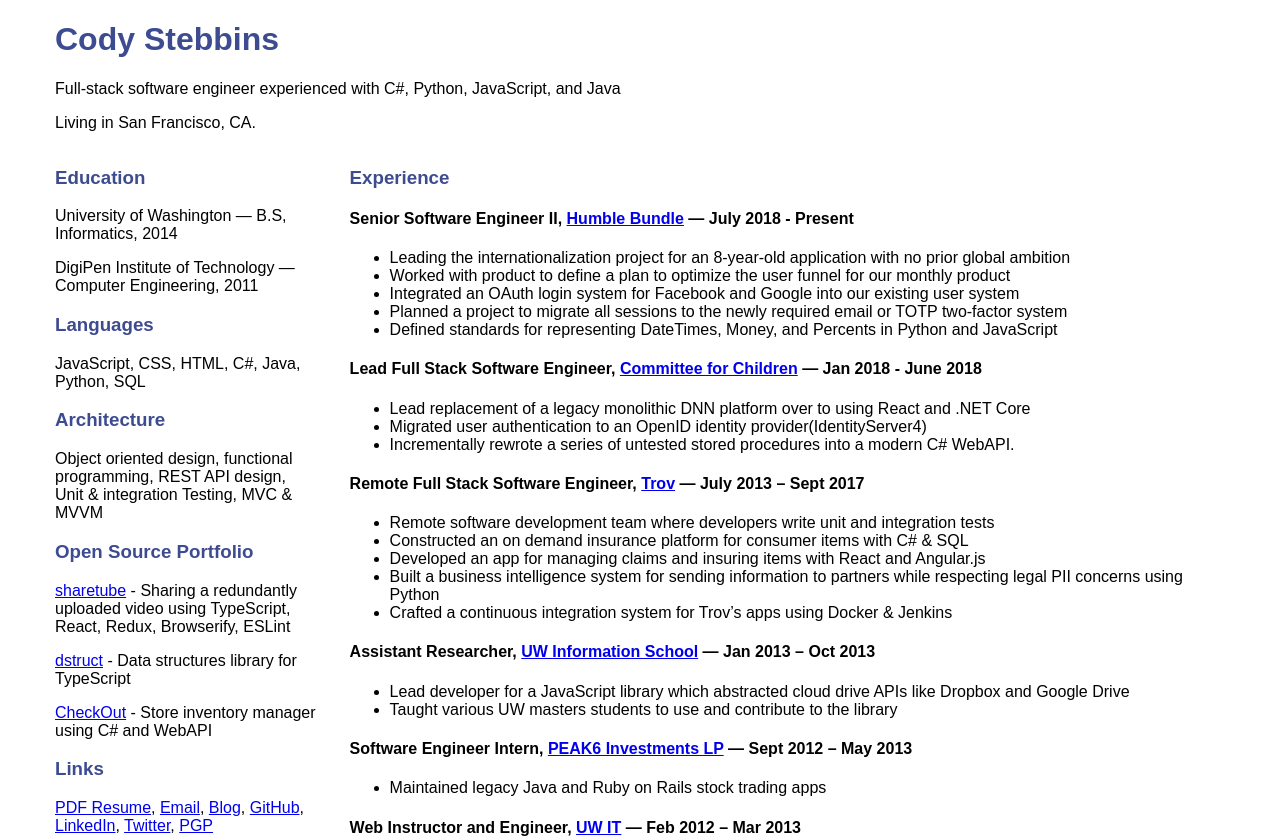
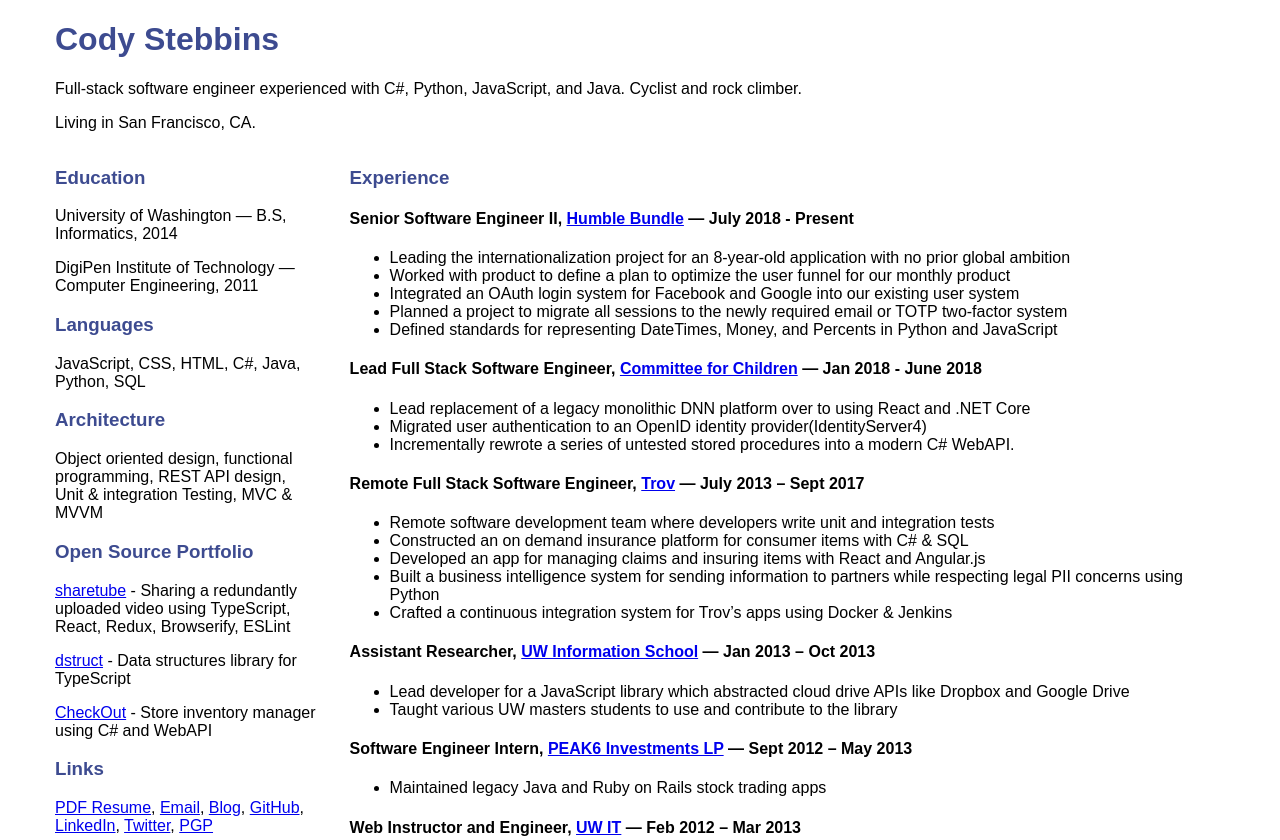
Before and after one commit to emmajsadams/personal-website, a plain HTML site: page index.html in a window 1280 px wide. Shown: the top 840 px of the page. Drawn offline with nearby package versions, Linux system fonts and the light colour scheme.

Commit message:
add hobby to headline

```diff
--- a/index.html
+++ b/index.html
@@ -9,7 +9,7 @@
 </head>
 <body class="container">
 <h1>Cody Stebbins</h1>
-<p>Full-stack software engineer experienced with C#, Python, JavaScript, and Java</p>
+<p>Full-stack software engineer experienced with C#, Python, JavaScript, and Java. Cyclist and rock climber.</p>
 <p>Living in San Francisco, CA.</p>
 <main id="grid">
   <section>
```
